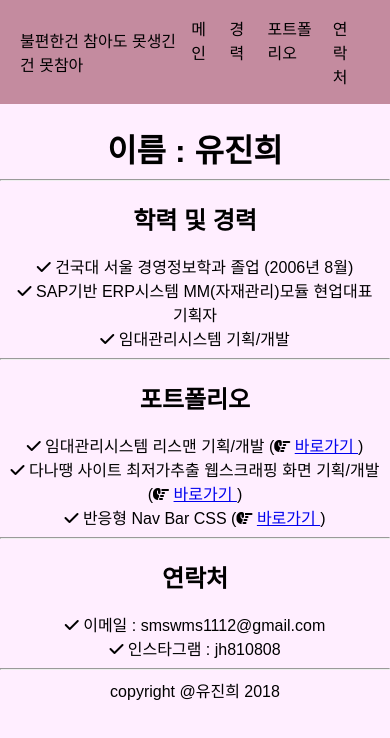
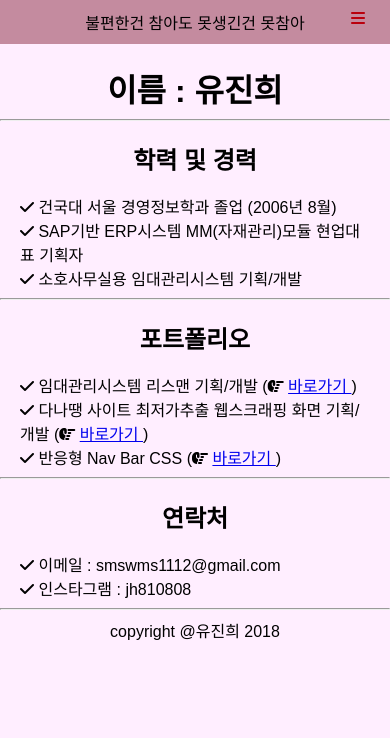
Before and after one commit to Jinhee81/elli, a plain HTML site: page introduce/index.html in a window 390 px wide. Drawn offline with Linux system fonts and the light colour scheme; a web font is replaced by a local one.

Commit message:
introduce update

```diff
--- a/introduce/index.html
+++ b/introduce/index.html
@@ -8,17 +8,21 @@
     <link rel="stylesheet" href="style.css">
     <title>유진희</title>
     <script src="https://kit.fontawesome.com/2b7616fd3a.js" crossorigin="anonymous"></script>
+    <script src="main.js" defer></script>
 </head>
 
 <body>
     <header>
         <span class="">불편한건 참아도 못생긴건 못참아</span>
-        <ul>
+        <ul class=menu>
             <li>메인</li>
             <li>경력</li>
             <li>포트폴리오</li>
             <li>연락처</li>
         </ul>
+        <a href="#" class="toggleBtn">
+            <i class="fa-solid fa-bars"></i>
+        </a>
     </header>
     <div class="name">
         <h1>이름 : 유진희</h1>
@@ -34,7 +38,7 @@
         <ul>
             <li><i class="fa-solid fa-check"></i> 건국대 서울 경영정보학과 졸업 (2006년 8월)</li>
             <li><i class="fa-solid fa-check"></i> SAP기반 ERP시스템 MM(자재관리)모듈 현업대표 기획자</li>
-            <li><i class="fa-solid fa-check"></i> 임대관리시스템 기획/개발</li>
+            <li><i class="fa-solid fa-check"></i> 소호사무실용 임대관리시스템 기획/개발</li>
         </ul>
     </div>
     <hr>
--- /dev/null
+++ b/introduce/main.js
@@ -0,0 +1,6 @@
+const toggleBtn = document.querySelector('.toggleBtn');
+const menu = document.querySelector('.menu');
+
+toggleBtn.addEventListener('click', () => {
+    menu.classList.toggle('active');
+});
--- a/introduce/style.css
+++ b/introduce/style.css
@@ -3,14 +3,14 @@
 @font-face {
     font-family: 'GothicA1-Thin';
     src: url('https://cdn.jsdelivr.net/gh/projectnoonnu/noonfonts_2205@1.0/GothicA1-Thin.woff2') format('woff2');
-    font-weight: 100;
+    font-weight: 300;
     font-style: normal;
 }
 
 :root {
     --text-color: #f0f4f5;
     --background-color: #ffeeff;
-    --accent-color: #f44336;
+    --accent-color: #ba000d;
     /* --hover-color: #f7bacf; */
     --header-color:#c48b9f;
 }
@@ -77,3 +77,59 @@ li {
 footer {
     text-align: center;
 }
+.toggleBtn {
+    color:var(--accent-color);
+    position:absolute;
+    right:25px;
+    display:none;
+}
+
+@media screen and (max-width:768px) {
+    header {
+        flex-direction: column;
+        padding: 10px 5px 10px 5px;
+    }
+    .menu {
+        flex-direction: column;
+        text-align: center;
+        width:100%;
+        display:none;
+    }
+    .menu li {
+        padding: 5px 10px;
+    }
+    .menu li:hover {
+        background:pink;
+        border-radius: 4px;
+    }
+    .career ul {
+        text-align: start;
+        display:inline;
+    }
+    .career ul li {
+        padding-left:20px;
+        padding-right:20px;
+    }
+    .portfolio ul {
+        text-align: start;
+        /* display:inline; */
+    }
+    .portfolio ul li {
+        padding-left:20px;
+        padding-right:20px;
+    }
+    .contact ul {
+        text-align: start;
+        display:inline;
+    }
+    .contact ul li {
+        padding-left:20px;
+        padding-right:20px;
+    }
+    .toggleBtn {
+        display:block;
+    }
+    .menu.active {
+        display:flex;
+    }
+}
```
